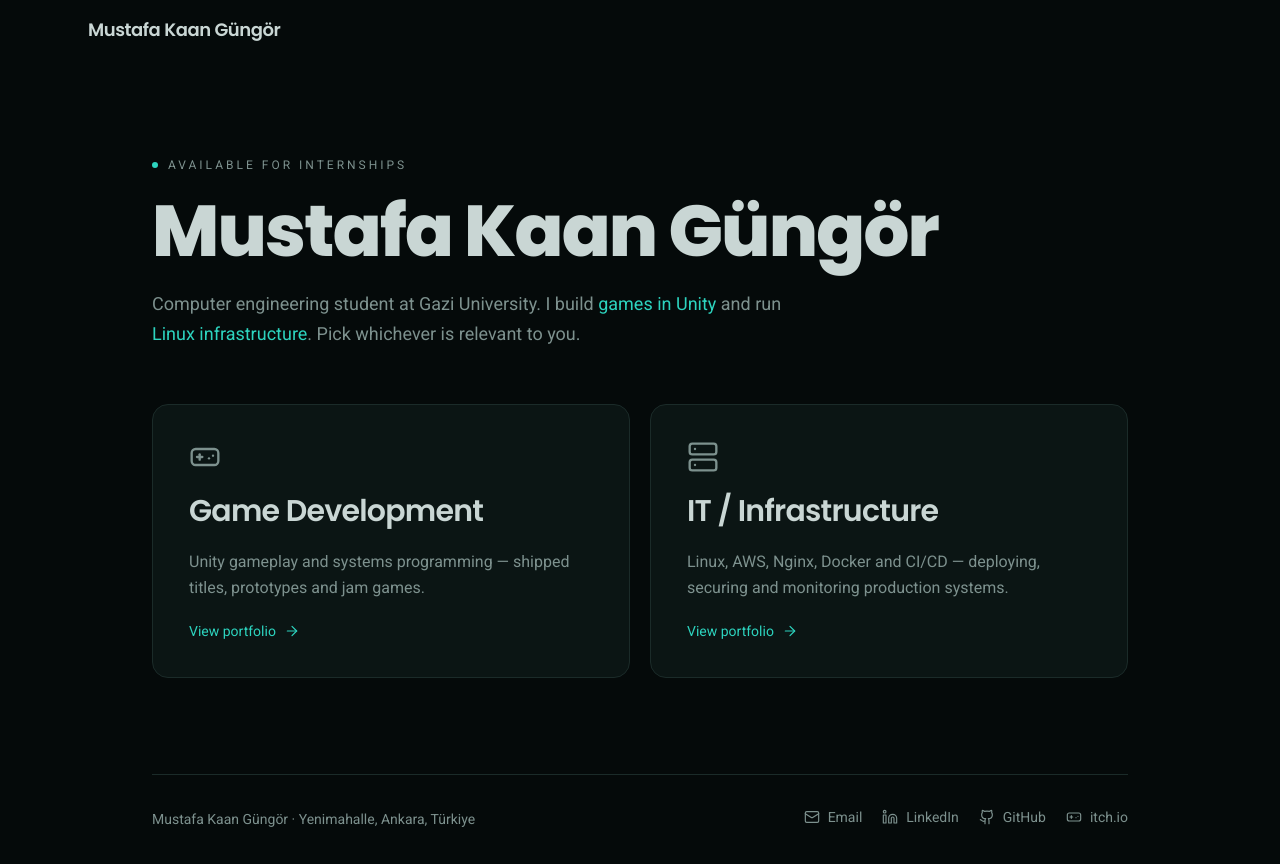
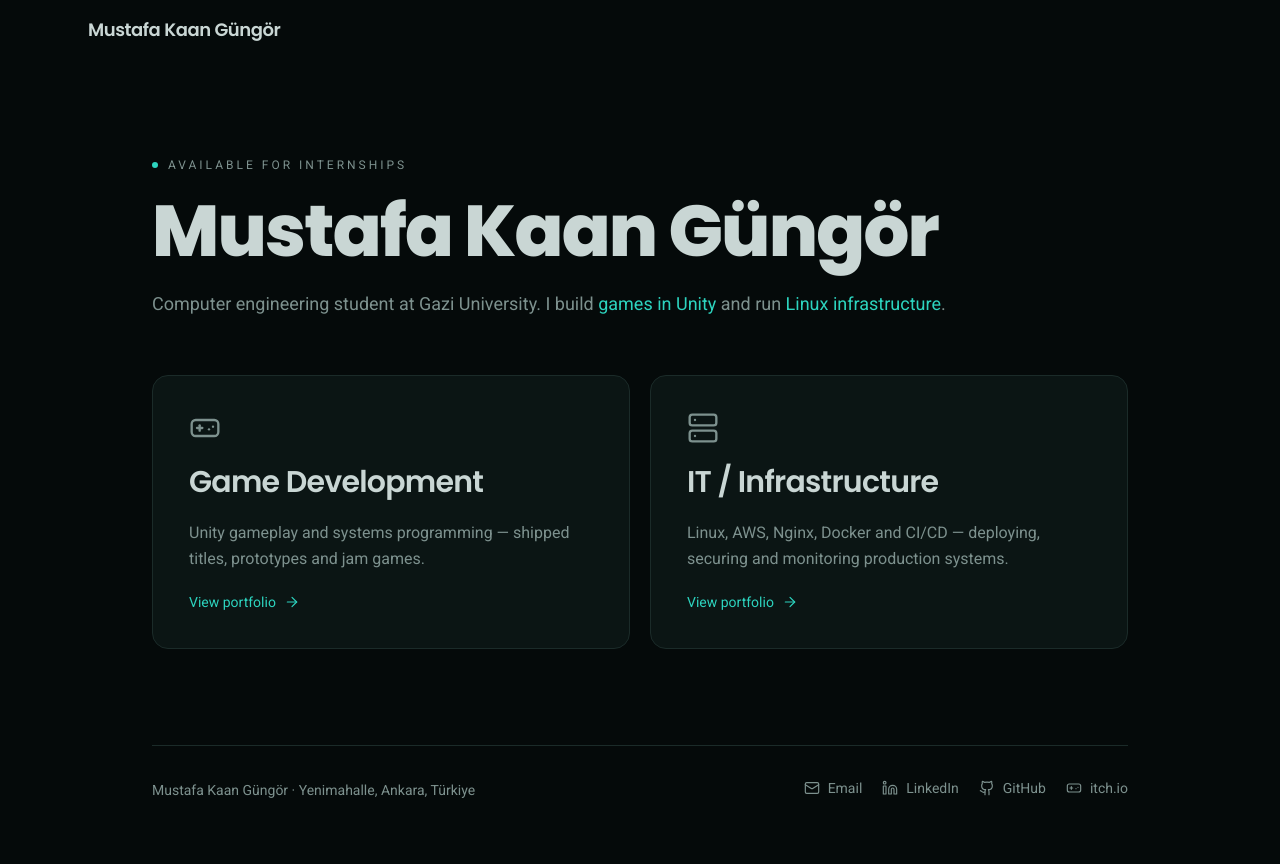
Before and after one commit to MustafaKaanGungor/mustafakaangungor.github.io, a SvelteKit app: page / in a window 1280 px wide. After the commit the page ends 835 px from the top, so only its background shows below. Built offline with nearby package versions, Linux system fonts and the light colour scheme.

Commit message:
Update +page.svelte

```diff
--- a/src/routes/+page.svelte
+++ b/src/routes/+page.svelte
@@ -40,11 +40,11 @@
             {person.name}
         </h1>
 
-        <p class="max-w-2xl text-base sm:text-lg text-muted leading-relaxed">
+        <p class=" text-base sm:text-lg text-muted leading-relaxed">
             Computer engineering student at Gazi University. I build
             <span class="text-accent">games in Unity</span>
             and run
-            <span class="text-accent">Linux infrastructure</span>. Pick whichever is relevant to you.
+            <span class="text-accent">Linux infrastructure</span>.
         </p>
     </div>
 
```
